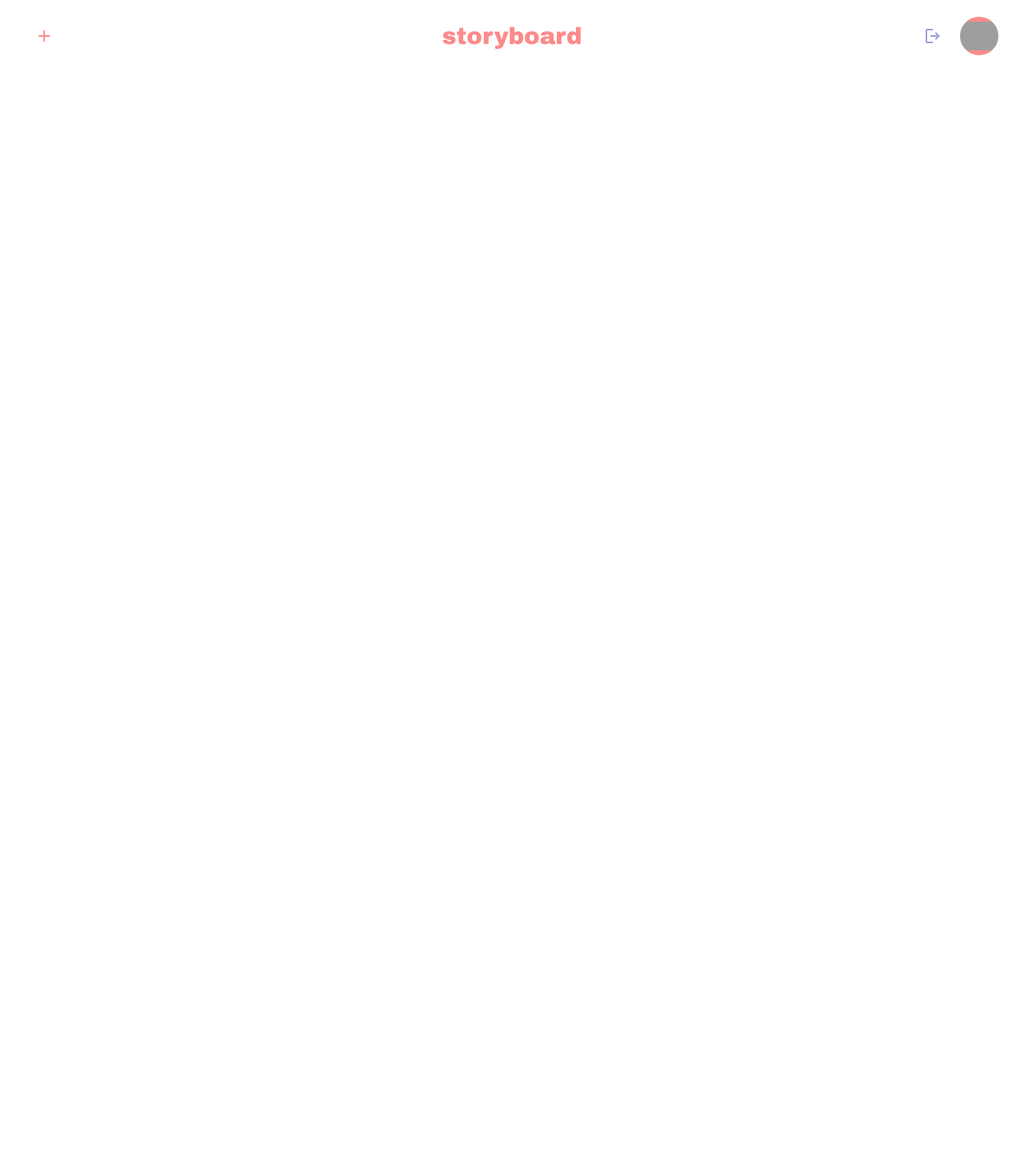
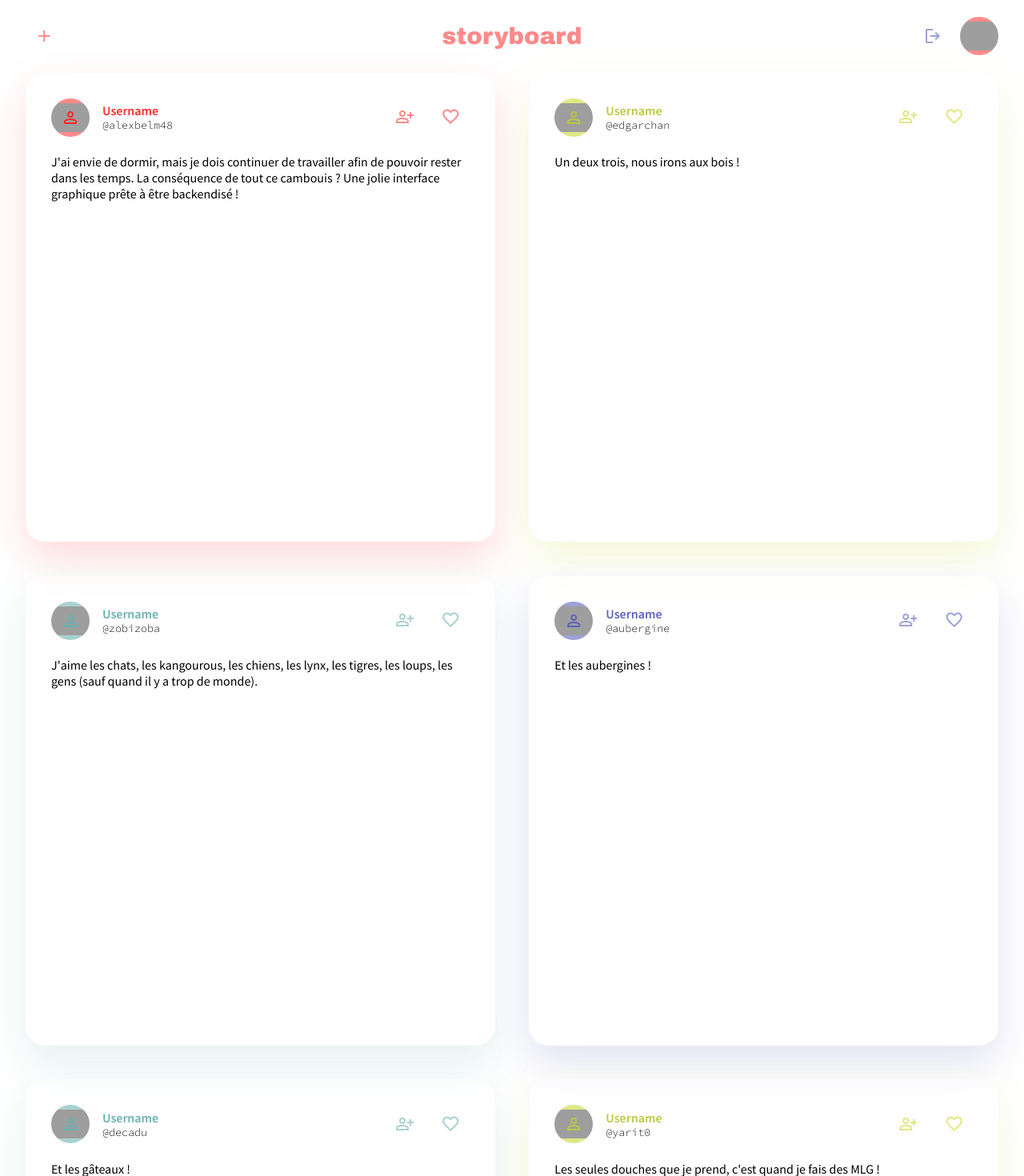
Before and after one commit to alexis-belmonte/Storyboard, a Vue app: page /#/ in a window 1280 px wide. Shown: the top 1470 px of the page at 80% size. Before the commit the page ends 800 px from the top, so only its background shows below. Built offline with nearby package versions, Linux system fonts and the light colour scheme; grey boxes are pictures that could not be loaded.

Commit message:
pages.home: add testing content to page

```diff
--- a/src/pages/Home.vue
+++ b/src/pages/Home.vue
@@ -1,11 +1,57 @@
-<script setup lang="ts">
+<script lang="ts">
 import Menu from '@/components/app/Menu.vue'
+
+import PageContainer from '@/components/app/ui/PageContainer.vue'
+import FlowContainer from '@/components/app/ui/FlowContainer.vue'
+import Post from '@/components/app/Post.vue'
+
+export default {
+    components: {
+        Menu,
+
+        PageContainer,
+        FlowContainer,
+
+        Post
+    }
+}
 </script>
 
 <template>
     <Menu />
+
+    <PageContainer>
+        <FlowContainer class="container">
+            <Post tag="alexbelm48" palette="primary">
+                J'ai envie de dormir, mais je dois continuer de travailler afin de pouvoir
+                rester dans les temps. La conséquence de tout ce cambouis ? Une jolie interface
+                graphique prête à être backendisé !
+            </Post>
+            <Post tag="edgarchan" palette="secondary">
+                Un deux trois, nous irons aux bois !
+            </Post>
+            <Post tag="zobizoba" palette="tertiary">
+                J'aime les chats, les kangourous, les chiens, les lynx, les tigres, les loups, les
+                gens (sauf quand il y a trop de monde).
+            </Post>
+            <Post tag="aubergine" palette="quartenary">
+                Et les aubergines !
+            </Post>
+            <Post tag="decadu" palette="tertiary">
+                Et les gâteaux !
+            </Post>
+            <Post tag="yarit0" palette="secondary">
+                Les seules douches que je prend, c'est quand je fais des MLG !
+            </Post>
+            <Post tag="boulette" palette="primary">
+                :3
+            </Post>
+        </FlowContainer>
+    </PageContainer>
 </template>
 
 <style scoped>
-
+.container > * {
+    aspect-ratio: 1;
+}
 </style>
```
